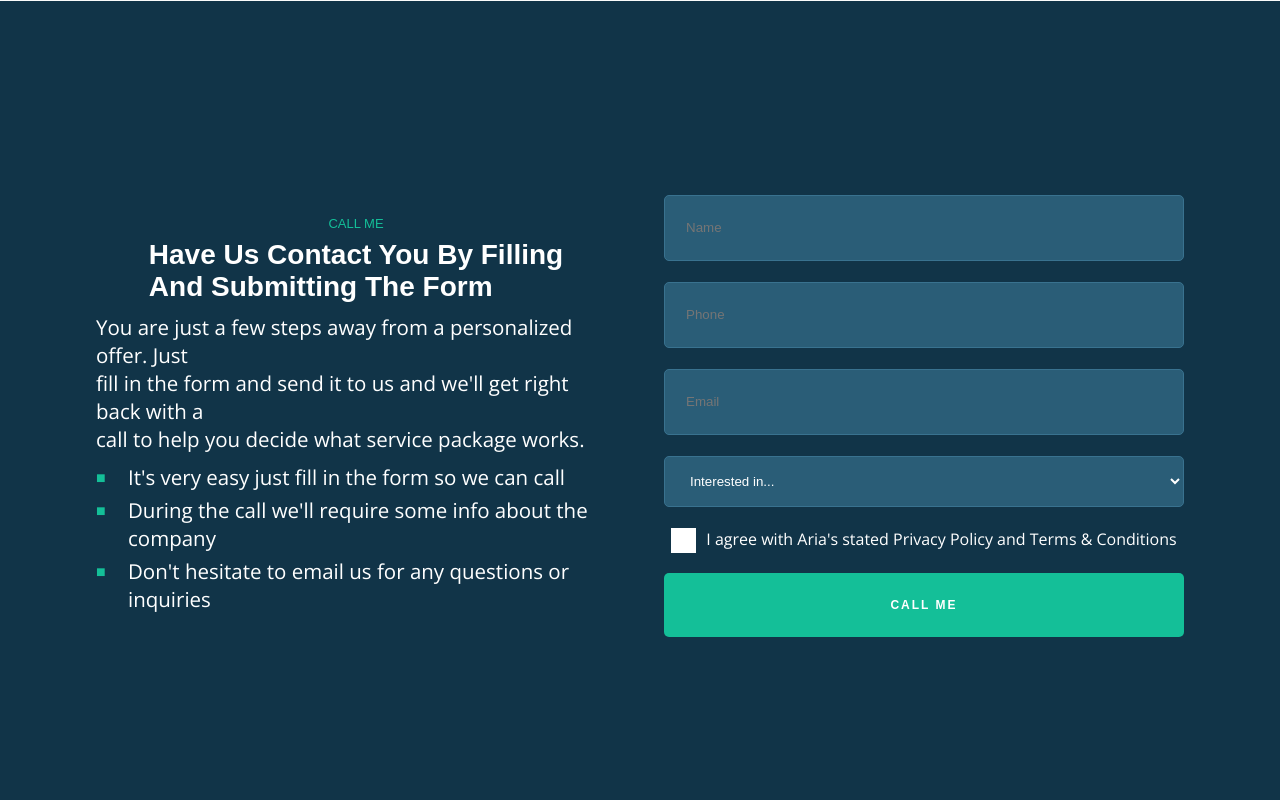
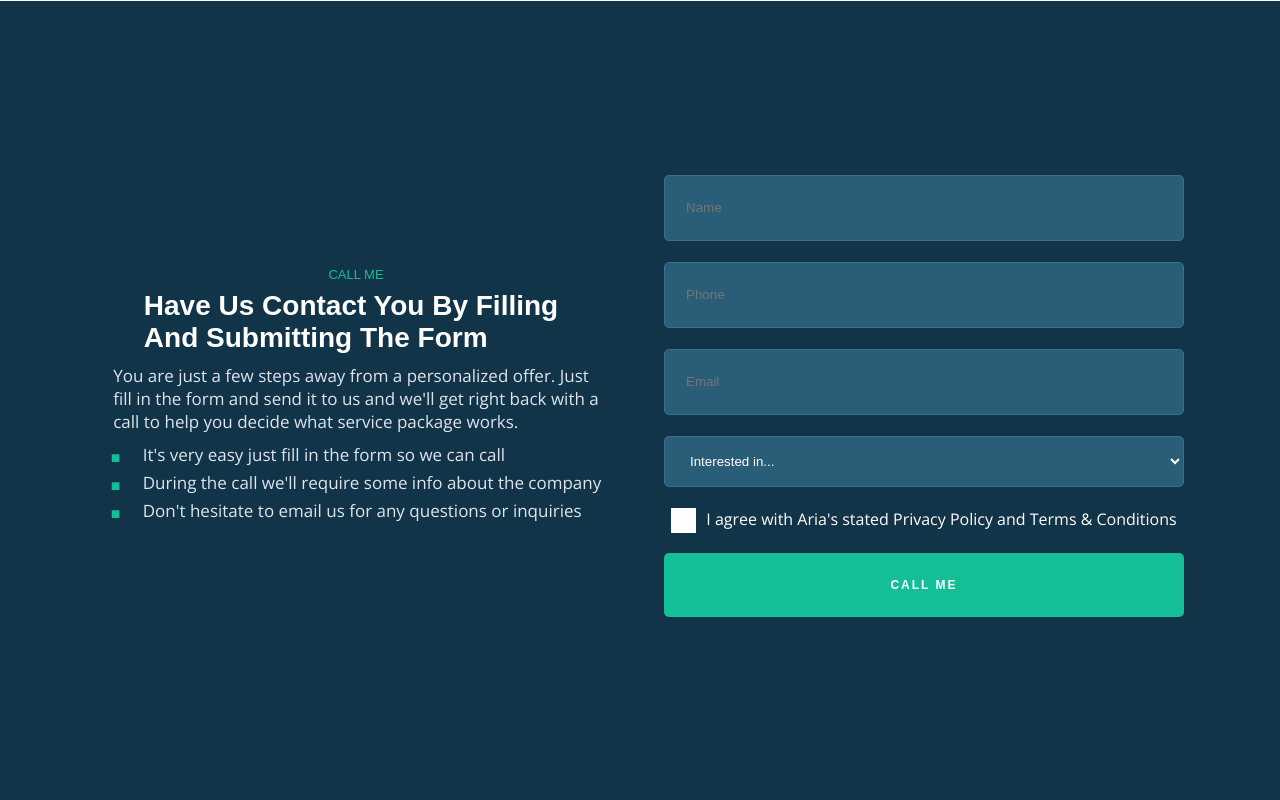
Before and after one commit to Sudhanshu-Ambastha/Responsive-Landingpage-Reactjs-Scss, a React (Create React App) app in the folder landingpage/: page / in a window 1280 px wide. Shown: the part 4380-5180 px from the top of the page. Built offline with nearby package versions, Linux system fonts and the light colour scheme.

Commit message:
⬆update

```diff
--- a/landingpage/src/Components/about/about.scss
+++ b/landingpage/src/Components/about/about.scss
@@ -10,8 +10,7 @@
     width: 50%;
     height: 350px;
     border-radius: 8px;
-    margin-left: 5rem;
-    margin-top: 2rem;
+    margin: 2rem 0 0 5rem;
   }
 
   .content {
@@ -50,6 +49,7 @@
         margin-bottom: 0.5rem;
         padding-left: 1.5rem;
         list-style: none;
+        color: $light-gray-color;
 
         &::before {
           content: "■";
--- a/landingpage/src/Components/calls/calls.scss
+++ b/landingpage/src/Components/calls/calls.scss
@@ -17,6 +17,10 @@ html {
   font: 400 1.5rem "Open Sans", sans-serif;
   gap: 1rem;
 
+  .section-title {
+    text-align: flex-start;
+  }
+
   .calls-form,
   .calls-info {
     display: flex;
@@ -30,18 +34,18 @@ html {
 
   .calls-info {
     margin-top: -3rem;
-    padding-left: 5rem;
-    padding-right: 1rem;
+    padding: 0 1rem 0 5rem;
 
     h2 {
       color: $white;
-      margin: 0 0 10px;
+      margin: 0 0 10px -10px;
       text-align: left;
     }
 
     p {
-      font-size: 20.5px;
+      font-size: 17px;
       margin: 0 0 10px;
+      color: $dark-white-color;
     }
 
     ul {
@@ -53,8 +57,9 @@ html {
       li {
         position: relative;
         margin-bottom: 5px;
-        color: $white;
+        color: $dark-white-color;
         padding-left: 2rem;
+        font-size: 17px;
 
         &::before {
           content: "■";
@@ -69,8 +74,7 @@ html {
   }
 
   .calls-form {
-    padding-left: 1rem;
-    padding-right: 5rem;
+    padding: 0 5rem 0 1rem;
     box-sizing: border-box;
     position: relative;
     gap: 0.7rem;
--- a/landingpage/src/Components/contact/Contact.jsx
+++ b/landingpage/src/Components/contact/Contact.jsx
@@ -10,13 +10,12 @@ const Contact = () => (
         <span className="section-title">Contact</span>
         <h2>Get In Touch using the form</h2>
         <p>
-          You can stop by our office for a cup of coffee and just use the
-          contact form beginning questioned and inquires
+          You can stop by our office for a cup of coffee and just use the contact<br/>
+          form beginning questioned and inquires
         </p>
         <ul>
           <li><span><FaMapMarkerAlt /></span>22nd Inovative street, San Francisco, CA 94043, US</li>
-          <li><span><FaPhone /></span>+81 720 22 128 <span><FaPhone /></span>+81 720 22 126</li>
-          <li><span><FaEnvelope /></span>office@domain.com</li>
+          <li id="underline"><span><FaPhone /></span>+81 720 22 128 <span><FaPhone /></span>+81 720 22 126<span><FaEnvelope /></span>office@domain.com</li>
         </ul>
         <br />
         <h3>Follow Aria on Social Media</h3>
--- a/landingpage/src/Components/contact/contact.scss
+++ b/landingpage/src/Components/contact/contact.scss
@@ -9,8 +9,8 @@ html {
 
 .contact-container {
   display: flex;
-  justify-content: space-between;
-  padding: 20px 20px 100px 20px;
+  justify-content: space-evenly;
+  padding: -1rem 20px 100px 20px;
   background-color: transparent;
   color: $dark-gray-color;
   height: 100vh;
@@ -21,7 +21,6 @@ html {
     display: flex;
     flex-direction: column;
     max-width: 50%;
-    padding-top: 7rem;
     padding-bottom: 5.625rem;
     box-sizing: border-box;
     position: relative;
@@ -38,7 +37,8 @@ html {
   }
 
   .contact-info {
-    padding-left: 5rem;
+    padding: 0rem 0 0 5rem;
+    align-items: flex-start;
 
     h2,
     p,
@@ -49,6 +49,7 @@ html {
     h2 {
       margin-bottom: 1.375rem;
       font: 700 1.75rem;
+      color: $dark-gray-color;
     }
 
     h3 {
@@ -62,6 +63,10 @@ html {
       li {
         margin-bottom: 5px;
         color: $light-gray-color;
+
+        #underline {
+          text-decoration: underline;
+        }
 
         span {
           color: $light-green-color;
@@ -124,7 +129,13 @@ html {
       border: none;
       border-radius: 5px;
       width: 100%;
+    }
+    input[type="text"],
+    input[type="email"] {
       border: 1px solid $dark-gray-color;
+    }
+    button {
+      border: 2px solid $light-green-color;
     }
 
     input[type="message"] {
--- a/landingpage/src/variables.module.scss
+++ b/landingpage/src/variables.module.scss
@@ -1,4 +1,3 @@
-// _variables.scss
 $bg-color: #fbfbfb;
 $green-bg-color: #153e52;
 $dark-green-color: #113448;
@@ -12,5 +11,3 @@ $disabled-color: #e9ecef;
 $dark-white-color: #dfe5ec;
 $form-input-bg-color: #2a5d77;
 $form-input-border-color: #39728f;
-$image-contrast: 60%;
-$image-greyscale: 25%;
```
